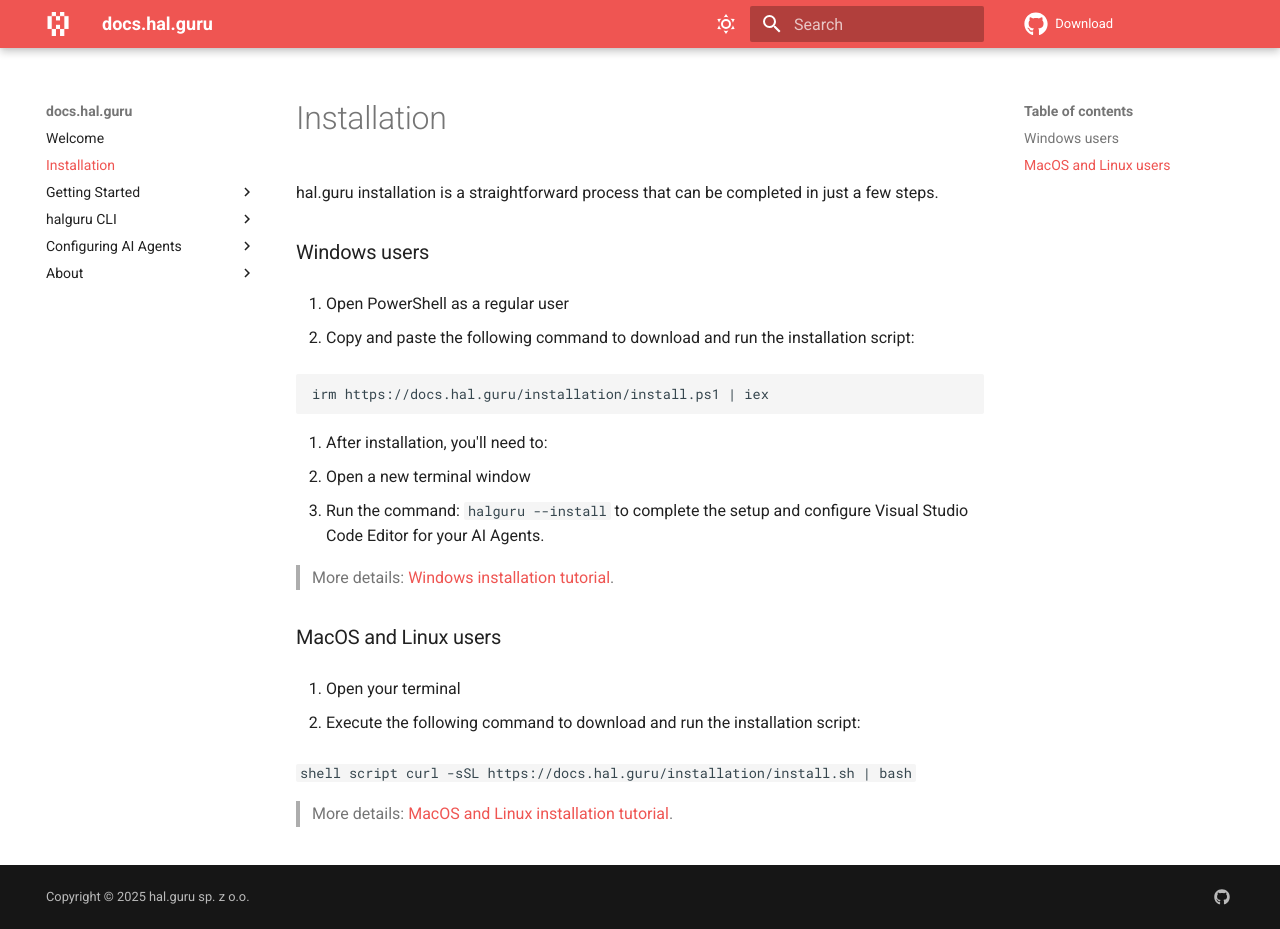
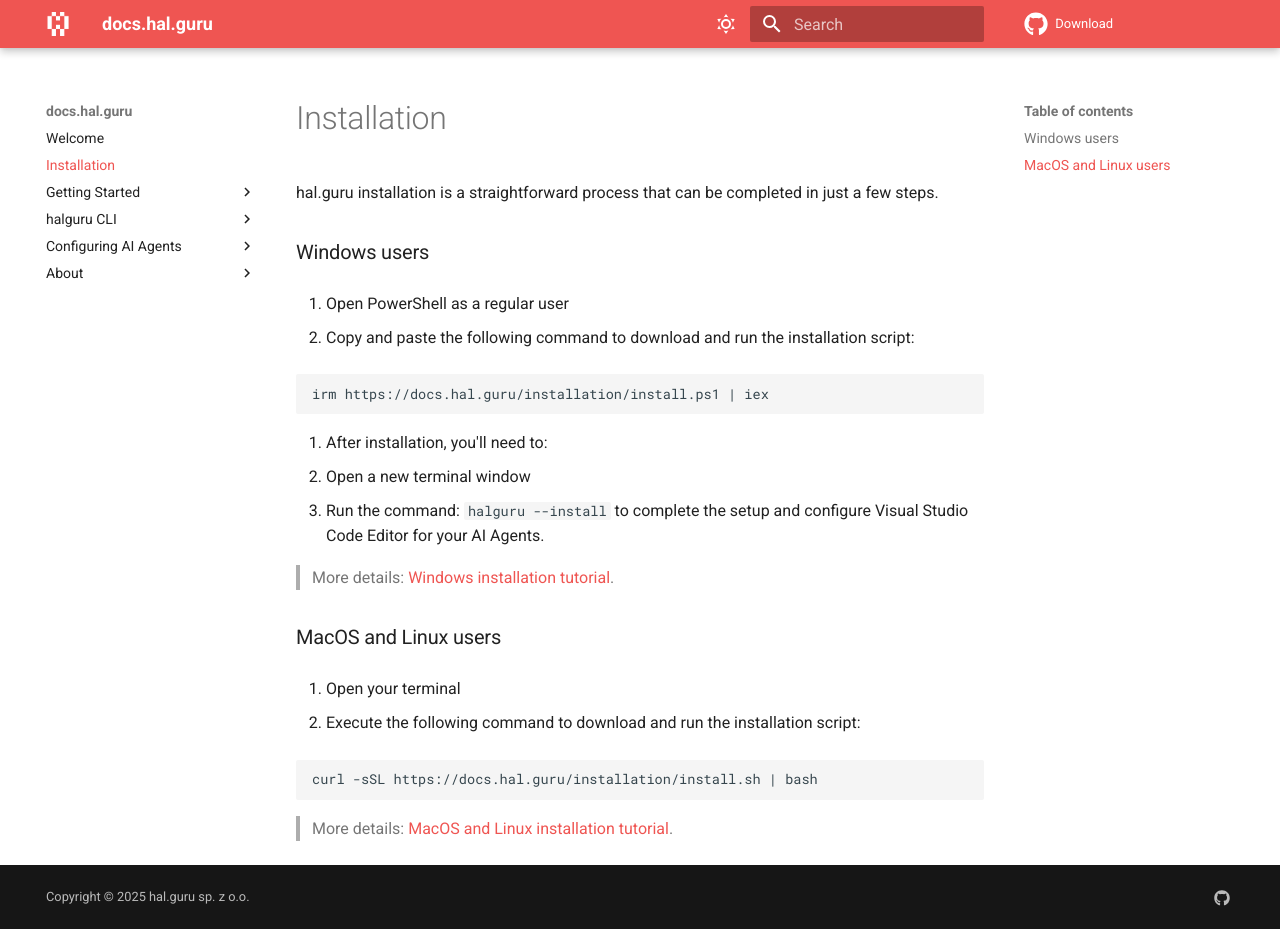
Before and after one commit to HAL-guru/hal.guru, an MkDocs documentation site: the page built from docs/installation/index.md, in a window 1280 px wide and 929 px high. Built offline with MkDocs 1.6.1 and Material for MkDocs 9.7.7, drawn with Linux system fonts in a browser that asks for light colours; comment, search, counter and statistics services are not loaded.

Commit message:
Update index.md

````diff
--- a/docs/installation/index.md
+++ b/docs/installation/index.md
@@ -29,7 +29,7 @@ irm https://docs.hal.guru/installation/install.ps1 | iex
 
 2. Execute the following command to download and run the installation script:
 
-```shell script
+```bash
 curl -sSL https://docs.hal.guru/installation/install.sh | bash
 ```
 
````
